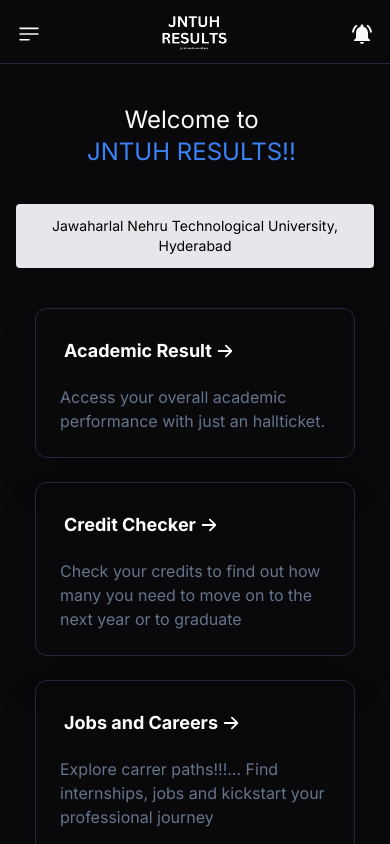
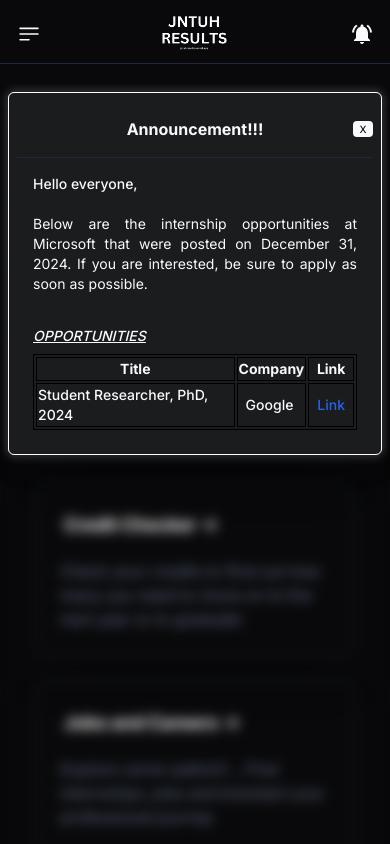
Before and after one commit to ThilakReddyy/JNTUHRESULTS-WEB, a Next.js app: page / in a window 390 px wide. Shown: the top 844 px of the page. Built offline with nearby package versions, Linux system fonts and the light colour scheme; a web font is replaced by a local one.

Commit message:
Added: oppportunities

```diff
--- a/app/layout.tsx
+++ b/app/layout.tsx
@@ -48,7 +48,7 @@ export default function RootLayout({
                 <div className="lg:ml-64">
                   <NotificationPopUp />
                   {/* <Pwa /> */}
-                  {/* <NoticePopup /> */}
+                  <NoticePopup />
                   {children}
                 </div>
                 <div className=" md:block">
--- a/components/homepage/notice.tsx
+++ b/components/homepage/notice.tsx
@@ -5,6 +5,7 @@ import { usePathname } from "next/navigation";
 import { Button } from "../ui/button";
 import Link from "next/link";
 import { FaTelegram } from "react-icons/fa";
+import { jobDetails } from "@/constants/jobsdetails";
 const NoticePopup = () => {
   const pathname = usePathname();
   const [hidden, setHidden] = useState(false);
@@ -13,7 +14,7 @@ const NoticePopup = () => {
 
   return (
     <div
-      className={` hidden bg-opacity-50 md:hidden backdrop-filter  backdrop-blur-sm fixed h-full w-full   my-5    justify-center ${path !== "/" || hidden ? "hidden" : ""}`}
+      className={`  bg-opacity-50 md:hidden backdrop-filter  backdrop-blur-sm fixed h-full w-full   my-5    justify-center ${path !== "/" || hidden ? "hidden" : ""}`}
     >
       <div className="flex justify-center items-start w-full md:mt-16 h-full">
         <div
@@ -39,80 +40,110 @@ const NoticePopup = () => {
                 <p>Hello everyone,</p>
                 <br />
                 <p className="text-sm font-normal text-justify">
-                  &nbsp;&nbsp;&nbsp;I&apos;m Thilak, the one behind the JNTUH
-                  Results Vercel application. From a mere idea born out of
-                  curiosity when preparing for my placement, it has now become
-                  an indispensable tool for the entire JNTUH community.
+                  Below are the internship opportunities at Microsoft that were
+                  posted on December 31, 2024. If you are interested, be sure to
+                  apply as soon as possible.
                 </p>
-                <br />
-                <p className="text-sm font-normal text-justify">
-                  Our platform has beeen serviceable tool for students accessing
-                  results. It has been working swiftly and efficiently through
-                  continuous refinement till now. This application has been an
-                  important step of my life being my first project.
-                </p>
-                <br />
-                <p className="text-sm font-normal text-justify">
-                  For those interested in developing a similar solution to JNTUH
-                  Results on Vercel, I&apos;m sharing the complete{" "}
-                  <Link
-                    href="https://raw.githubusercontent.com/ThilakReddyy/JNTUHRESULTS-SERVICE/main/jntuhresults/Executables/jntuhresultscraper.py"
-                    target="_blank"
-                    className="text-blue-500"
-                  >
-                    core code
-                  </Link>
-                  . If any college wishes to create a similar application using
-                  local Excel sheets directly provided by JNTUH University,
-                  contact me on{" "}
-                  <Link
-                    href="https://www.instagram.com/__thilak_reddy__/"
-                    target="_blank"
-                    className="text-blue-500"
-                  >
-                    Instagram
-                  </Link>{" "}
-                  or via{" "}
-                  <Link
-                    target="_blank"
-                    href="mailto:thilakreddypothuganti@gmail.com"
-                    className="text-blue-500"
-                  >
-                    mail
-                  </Link>
-                  . If you are using the core code for developing the project,
-                  please ensure proper credits or attribution is given to
-                  acknowledge the hard work and commitment involved. 🙌{" "}
-                </p>
-                <br />
-                <p className="text-sm font-normal text-justify">
-                  Additionally, we&apos;re creating an application called intuit
-                  for job and internship opportunities. If anyone out there has
-                  experience handling sizable databases exceeding half a million
-                  entries or anyone who is intersted in joining the project,
-                  feel free to reach out to me on &nbsp;
-                  <Link
-                    href="https://www.instagram.com/__thilak_reddy__/"
-                    target="_blank"
-                    className="text-blue-500"
-                  >
-                    Instagram
-                  </Link>
-                  , Twitter, or whichever plaform you prefer. 🚀
-                </p>
-                <br />
-                <p className="text-sm font-normal text-justify">
-                  Thank you for your unwavering support. 🙏 Let&apos;s keep
-                  innovating together! 🌱
-                </p>
-                <Link
-                  href="https://t.me/jntuhvercel"
-                  target="_blank"
-                  className="flex dark:bg-white p-2 bg-black text-white dark:text-black justify-center items-center mt-4"
-                >
-                  Join us on Telegram{"  "}
-                  <FaTelegram size={18} className="ml-1" />
-                </Link>
+
+                <p className="mt-8 underline italic">OPPORTUNITIES</p>
+                <table className="mt-2">
+                  <tbody>
+                    <tr>
+                      <th>Title</th>
+                      <th>Company</th>
+                      <th>Link</th>
+                    </tr>
+                    {jobDetails.internships.map((internship) => (
+                      <tr key={internship.title}>
+                        <td>
+                          <p>{internship.title}</p>
+                        </td>
+                        <td className="px-2">
+                          <p>{internship.company}</p>
+                        </td>
+                        <td className="text-blue-600 hover:underline px-2">
+                          Link
+                        </td>
+                      </tr>
+                    ))}
+                  </tbody>
+                </table>
+
+                {/*   <p className="text-sm font-normal text-justify"> */}
+                {/*     &nbsp;&nbsp;&nbsp;I&apos;m Thilak, the one behind the JNTUH */}
+                {/*     Results Vercel application. From a mere idea born out of */}
+                {/*     curiosity when preparing for my placement, it has now become */}
+                {/*     an indispensable tool for the entire JNTUH community. */}
+                {/*   </p> */}
+                {/*   <br /> */}
+                {/*   <p className="text-sm font-normal text-justify"> */}
+                {/*     Our platform has beeen serviceable tool for students accessing */}
+                {/*     results. It has been working swiftly and efficiently through */}
+                {/*     continuous refinement till now. This application has been an */}
+                {/*     important step of my life being my first project. */}
+                {/*   </p> */}
+                {/*   <br /> */}
+                {/*   <p className="text-sm font-normal text-justify"> */}
+                {/*     For those interested in developing a similar solution to JNTUH */}
+                {/*     Results on Vercel, I&apos;m sharing the complete{" "} */}
+                {/*     <Link */}
+                {/*       href="https://raw.githubusercontent.com/ThilakReddyy/JNTUHRESULTS-SERVICE/main/jntuhresults/Executables/jntuhresultscraper.py" */}
+                {/*       target="_blank" */}
+                {/*       className="text-blue-500" */}
+                {/*     > */}
+                {/*       core code */}
+                {/*     </Link> */}
+                {/*     . If any college wishes to create a similar application using */}
+                {/*     local Excel sheets directly provided by JNTUH University, */}
+                {/*     contact me on{" "} */}
+                {/*     <Link */}
+                {/*       href="https://www.instagram.com/__thilak_reddy__/" */}
+                {/*       target="_blank" */}
+                {/*       className="text-blue-500" */}
+                {/*     > */}
+                {/*       Instagram */}
+                {/*     </Link>{" "} */}
+                {/*     or via{" "} */}
+                {/*     <Link */}
+                {/*       target="_blank" */}
+                {/*       href="mailto:thilakreddypothuganti@gmail.com" */}
+                {/*       className="text-blue-500" */}
+                {/*     > */}
+                {/*       mail */}
+                {/*     </Link> */}
+                {/*     . If you are using the core code for developing the project, */}
+                {/*     please ensure proper credits or attribution is given to */}
+                {/*     acknowledge the hard work and commitment involved. 🙌{" "} */}
+                {/*   </p> */}
+                {/*   <br /> */}
+                {/*   <p className="text-sm font-normal text-justify"> */}
+                {/*     Additionally, we&apos;re creating an application called carrer */}
+                {/*     nexus for job and internship opportunities. If anyone out */}
+                {/*     there has experience handling sizable databases exceeding half */}
+                {/*     a million entries or anyone who is intersted in joining the */}
+                {/*     project, feel free to reach out to me on &nbsp; */}
+                {/*     <Link */}
+                {/*       href="https://www.instagram.com/__thilak_reddy__/" */}
+                {/*       target="_blank" */}
+                {/*       className="text-blue-500" */}
+                {/*     > */}
+                {/*       Instagram */}
+                {/*     </Link> */}
+                {/*     , Twitter, or whichever plaform you prefer. 🚀 */}
+                {/*   </p> */}
+                {/*   <br /> */}
+                {/*   <p className="text-sm font-normal text-justify"> */}
+                {/*     Thank you for your unwavering support. 🙏 Let&apos;s keep */}
+                {/*     innovating together! 🌱 */}
+                {/*   </p> */}
+                {/*   <Link */}
+                {/*     href="https://t.me/jntuhvercel" */}
+                {/*     target="_blank" */}
+                {/*     className="flex dark:bg-white p-2 bg-black text-white dark:text-black justify-center items-center mt-4" */}
+                {/*   > */}
+                {/*     Join us on Telegram{"  "} */}
+                {/*     <FaTelegram size={18} className="ml-1" /> */}
+                {/*   </Link> */}
               </div>
             </div>
           </div>
```
